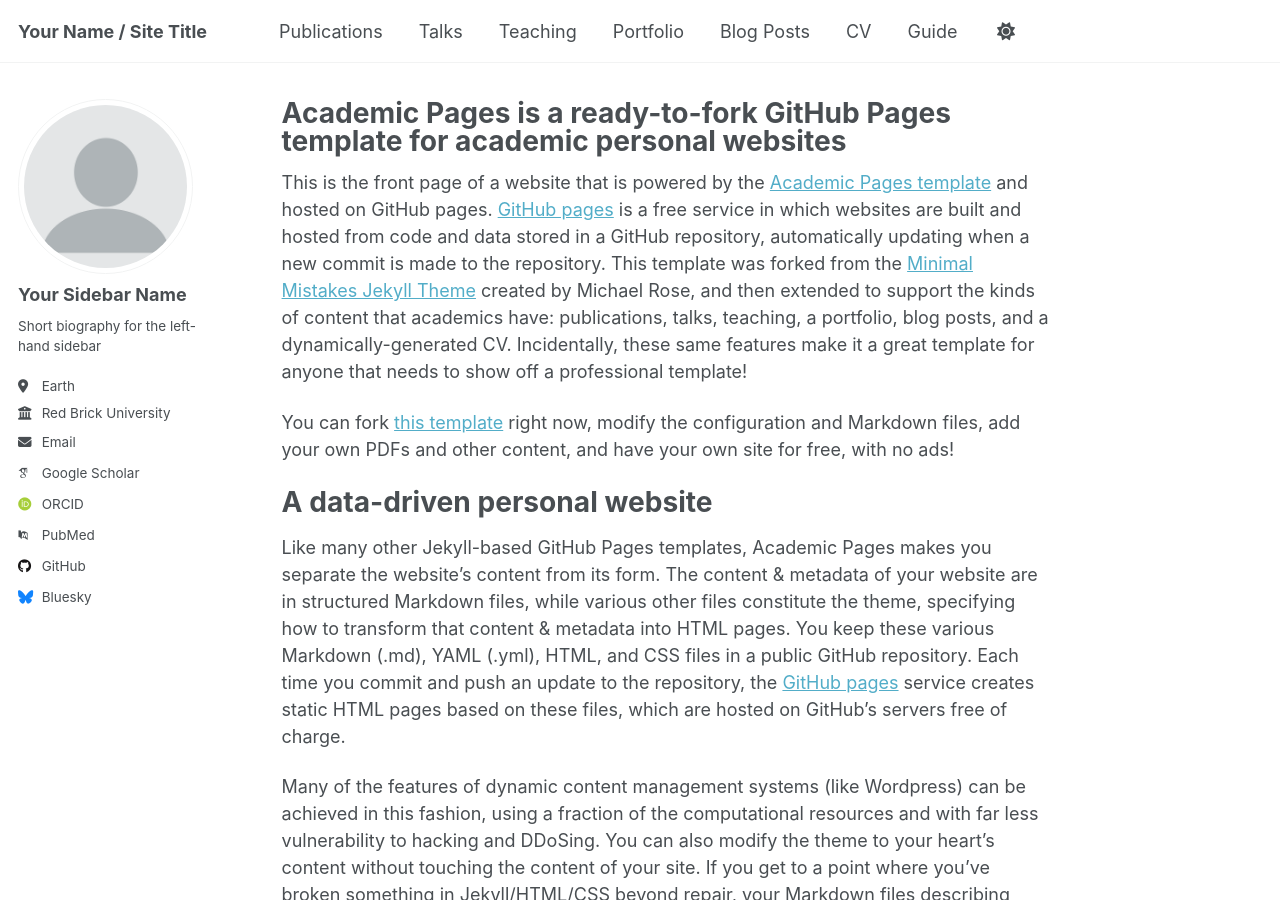
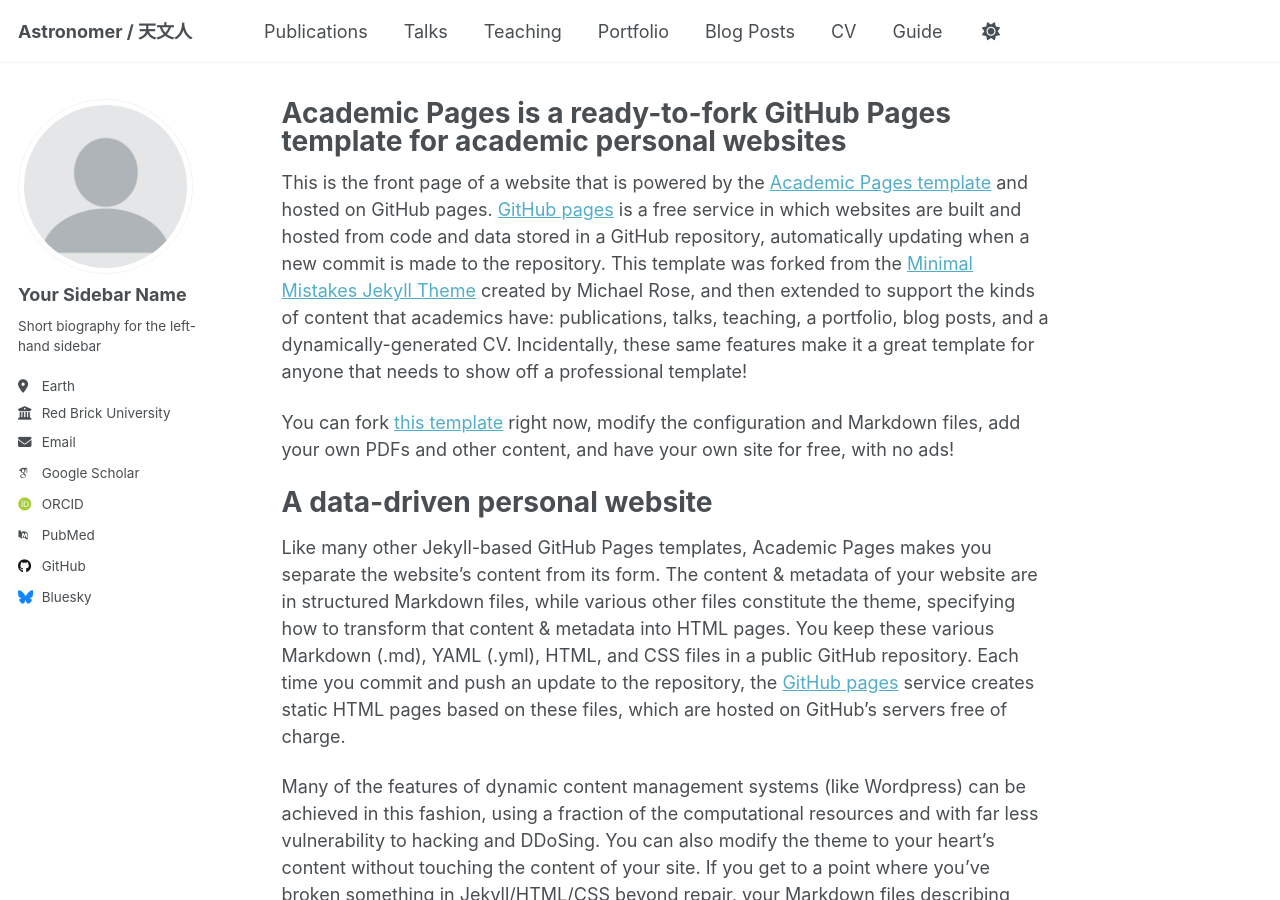
Before and after one commit to xingpan1017/xingpan1017.github.io, a Jekyll site: the page built from _pages/about.md, in a window 1280 px wide and 900 px high. Built offline with Jekyll 4.4.1, drawn with Linux system fonts in a browser that asks for light colours; some web fonts are replaced; a script that is not in the unit is left out.

Commit message:
Update _config.yml
Update site title

```diff
--- a/_config.yml
+++ b/_config.yml
@@ -9,7 +9,7 @@
 # Basic Site Settings
 locale                   : "en-US"
 site_theme               : "default" # Currently available options are "default", "air"
-title                    : "Your Name / Site Title"
+title                    : "Astronomer / 天文人"
 title_separator          : "-"
 name                     : &name "Your Name"
 description              : &description "personal description"
```
